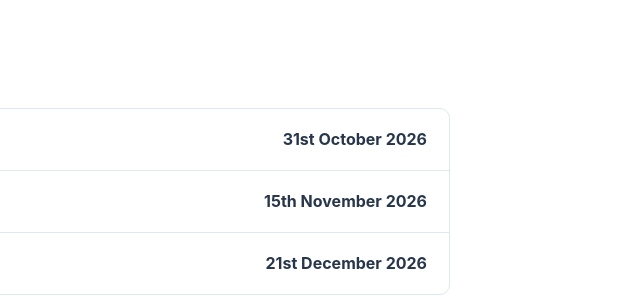
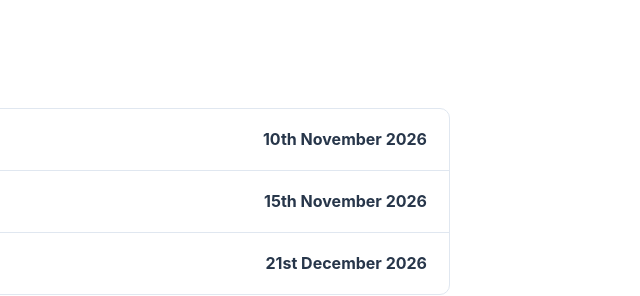
Before and after one commit to 3dv2xr/icvgip-workshop, a plain HTML site: page call-for-presentations.html in a window 1280 px wide. Shown: the part 1004-1300 px from the top of the page, 640-1280 px from the left. Drawn offline with Linux system fonts and the light colour scheme.

Commit message:
update deadline

```diff
--- a/call-for-presentations.html
+++ b/call-for-presentations.html
@@ -127,7 +127,7 @@ training, and industrial XR
        Submission Deadline
       </span>
       <strong>
-       31st October 2026
+       10th November 2026
       </strong>
      </div>
      <div class="date-row">
```
